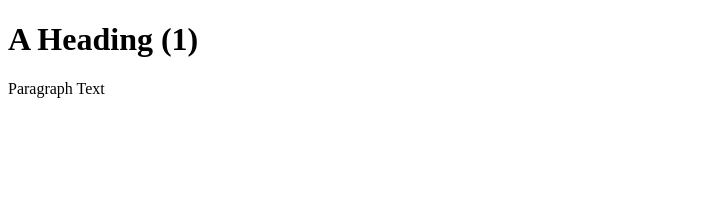
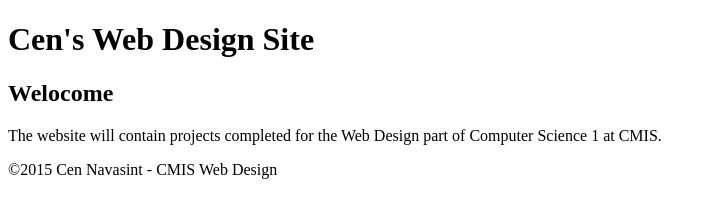
Before and after one commit to cen1594-cmis/cen1594-cmis-wd, a plain HTML site: page index.html in a window 1280 px wide. Shown: the whole page, without its empty margins (0-712 px from the left). Drawn offline with Linux system fonts and the light colour scheme.

Commit message:
Completed Index.html

```diff
--- a/index.html
+++ b/index.html
@@ -2,16 +2,27 @@
 <html>
 	<head>
 		<title>
-			Title Text
+			Cen's Web Design
 		</title>
 		<meta charset="utf-8"/>
 	</head>
 	<body>
-		<h1>
-			A Heading (1)
-		</h1>
-		<p>
-			Paragraph Text
-		</p>
+			<header>
+				<h1>
+					Cen's Web Design Site
+				</h1>
+			</header>
+			<main>
+				<h2>
+					Welocome
+				</h2>
+				<p>
+					The website will contain projects completed for the Web Design part of Computer Science 1 at CMIS.
+				</p>
+			</main>
+			<footer>
+				©2015 Cen Navasint - CMIS Web Design
+			</footer>
+
 	</body>
 </html>
```
